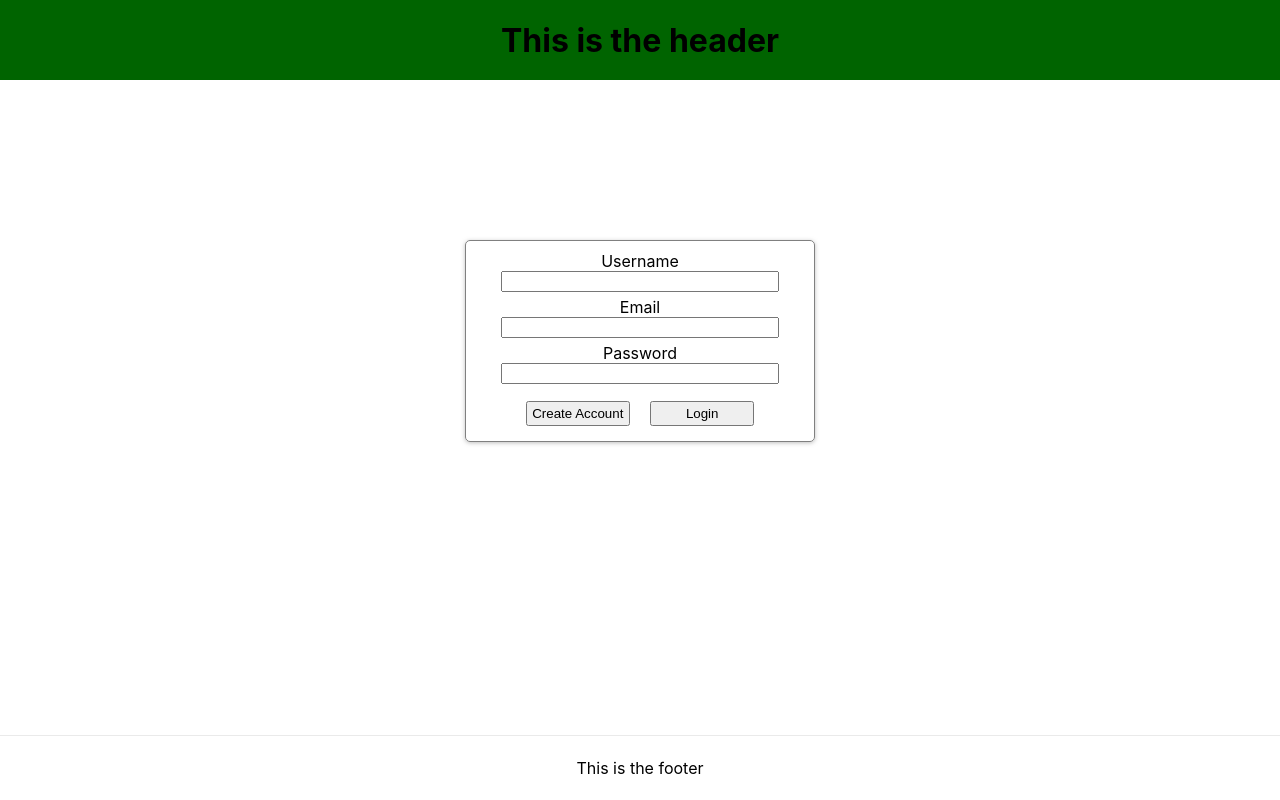
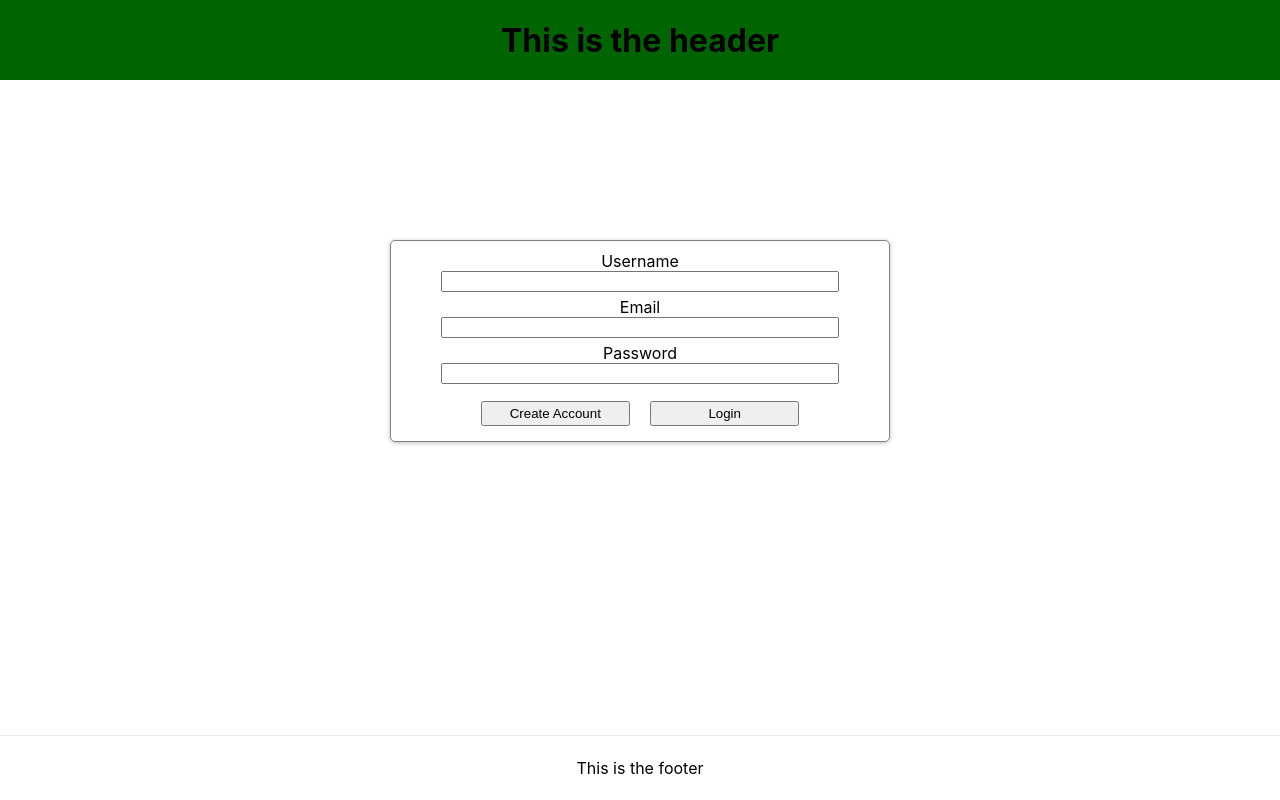
Before and after one commit to taylorhmorris/reading-log-front, a Next.js app: page /Signup in a window 1280 px wide. Built offline with nearby package versions, Linux system fonts and the light colour scheme.

Commit message:
fix: adjust signup form width

```diff
--- a/styles/Signup.module.css
+++ b/styles/Signup.module.css
@@ -10,7 +10,7 @@
     flex-direction: column;
     align-items: center;
     min-width: 350px;
-    max-width: 600px;
+    width: 500px;
     height: max-content;
     border: 1px solid gray;
     border-radius: 5px;
```
